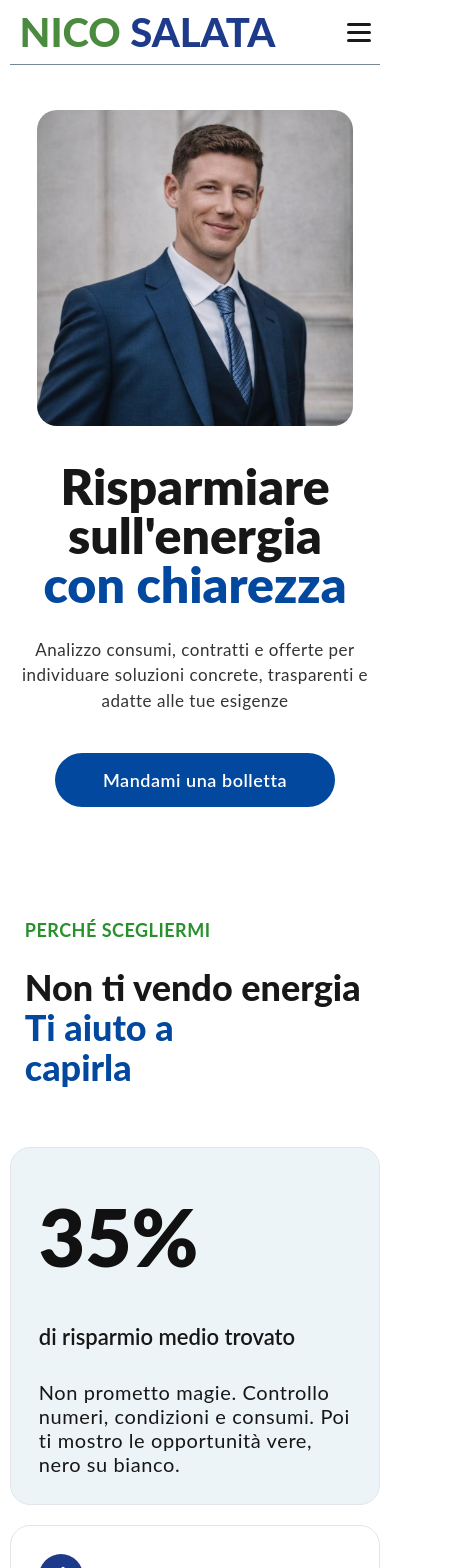
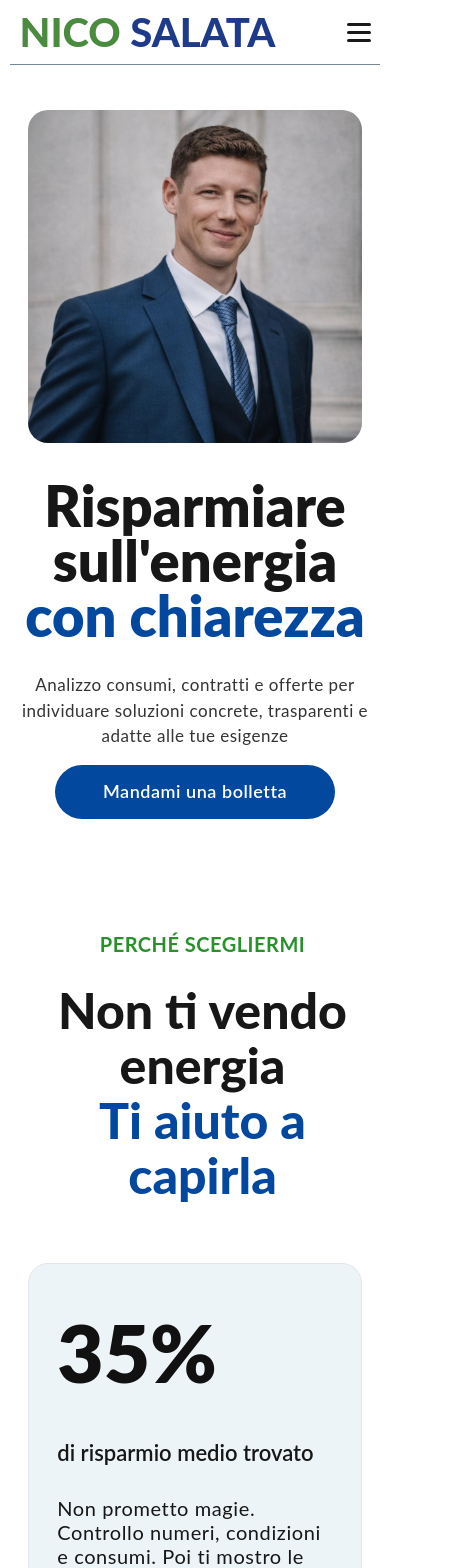
Before and after one commit to YCEslow999/nicosalata-next, a Next.js app: page / in a window 390 px wide. Shown: the top 1568 px of the page, 455 px wide, since content can reach past the window. Built offline with nearby package versions, Linux system fonts and the light colour scheme.

Commit message:
Sum media queries

```diff
--- a/app/components/Carousel.module.css
+++ b/app/components/Carousel.module.css
@@ -120,3 +120,34 @@
     background: #4829b7;
 
 }
+
+
+@media (max-width: 600px) {
+
+  .stars {
+    font-size: 22px;
+  }
+  .quote {
+    font-size: 26px;
+  }
+
+  .avatar {
+    width: 30px;
+    height: 30px;
+    border-radius: 50%;
+    background: #01489e;
+    color: #fff;
+    font-size: 20px;
+    display: flex;
+    align-items: center;
+    justify-content: center;
+    margin-right: 10px;
+    font-size: 16px;
+  }
+  .authorInfo {
+
+  }
+  .authorName {
+    font-size: 14px;
+  }
+}
--- a/app/components/Footer.module.css
+++ b/app/components/Footer.module.css
@@ -37,7 +37,6 @@
   line-height: 1.6;
 }
 
-
 .tagline {
   flex: 1 1 200px;
   text-align: center;
@@ -56,14 +55,41 @@
   align-self: center;
 }
 
+/* Tablet: mantiene la riga ma riduce i margini laterali */
+@media (max-width: 900px) {
+  .row {
+    margin: 0 24px;
+  }
+}
 
+/* Mobile: colonna singola, tutto allineato a sinistra */
 @media (max-width: 700px) {
+  .footer {
+    padding: 24px 0 20px 0;
+  }
+
   .row {
     flex-direction: column;
+    justify-content: flex-start; /* <- fix: altrimenti space-between spinge i blocchi agli estremi in verticale */
     align-items: flex-start;
+    margin: 0 20px;
+    gap: 12px;
   }
+
   .tagline,
   .copyright {
     text-align: left;
+    align-self: flex-start;
+  }
+
+  .contactsTitle {
+    font-size: 20px;
+    margin: 0 0 4px 0;
+  }
+
+  .contactLine,
+  .tagline,
+  .copyright {
+    font-size: 16px;
   }
 }
--- a/app/components/Help.module.css
+++ b/app/components/Help.module.css
@@ -98,7 +98,7 @@
     letter-spacing: 0.03em;
     line-height: 120%;
 }
-
+/*MOBILE*/
 @media (max-width: 700px) {
 .row {
 grid-template-columns: 40px 1fr;
@@ -121,3 +121,34 @@
 font-size: 20px;
   }
 }
+
+/*MOBILE*/
+@media (max-width: 600px) {
+    .section {
+    }
+    .textCol {
+        display: flex;
+        flex-direction: column;
+    }
+
+    .headerLeft {
+        display:flex;
+        flex-direction: column;
+        justify-content: center;
+        align-items: center;
+        margin: 0 auto;
+    }
+    .title {
+        text-align: center;
+        font-size: 50px;
+    }
+    .number {
+        font-size: 20px;
+    }
+    .rowTitle {
+        font-size: 22px;
+    }
+    .rowText {
+        font-size: 18px;
+    }
+}
--- a/app/components/Hero.module.css
+++ b/app/components/Hero.module.css
@@ -165,10 +165,9 @@
 /* ---- Mobile ---- */
 @media (max-width: 600px) {
   .hero {
-    width: 90%;
+    width: 95%;
     padding: 30px 0;
     row-gap: 16px;
-
   }
 
   .eyebrow {
@@ -176,13 +175,13 @@
   }
 
   .title {
-    font-size: 50px;
+    font-size: 56px;
     padding-bottom: 12px;
   }
 
   .subtitle {
     font-size: 17px;
-    margin-bottom: 24px;
+
   }
 
   .buttonWrapper {
@@ -204,10 +203,12 @@
 /* ---- Mobile piccolo ---- */
 @media (max-width: 380px) {
   .title {
-    font-size: 30px;
+    font-size: 38px;
   }
 
   .subtitle {
     font-size: 15px;
+
+    width:80%;
   }
 }
--- a/app/components/WhoIHelp.module.css
+++ b/app/components/WhoIHelp.module.css
@@ -88,7 +88,11 @@
   .card {
     margin-bottom: 100px;
   }
+  .eyebrow {
+    text-align: center;
+    font-size: 20px;
+  }
   .title {
-    font-size: 32px;
+    font-size: 50px;
   }
 }
--- a/app/components/Why.module.css
+++ b/app/components/Why.module.css
@@ -140,10 +140,33 @@
     .grid {
     grid-template-columns: 1fr;
   }
-  .bigCard {
+  .bigCard, .card {
     grid-row: auto;
+    max-width: 90%;
+    margin: 0 auto;
   }
   .title {
     font-size: 36px;
-  }
 }
+}
+
+/*MOBILE*/
+@media (max-width: 600px) {
+    .section {
+
+    }
+    .eyebrow {
+        font-size:20px;
+    }
+
+    .textCol {
+        display:flex;
+        flex-direction: column;
+        justify-content: center;
+        align-items: center;
+    }
+    .title {
+        text-align: center;
+        font-size: 50px;
+    }
+}
--- a/app/globals.css
+++ b/app/globals.css
@@ -36,4 +36,8 @@ body {
 
 html {
   scroll-behavior: smooth;
+  overflow-x: hidden;
 }
+body {
+  overflow-x: hidden;
+}
```
Also changed, not shown: app/components/Navbar.module.css (line endings or trailing spaces). Lines whose indentation alone changed are shown as unchanged.
